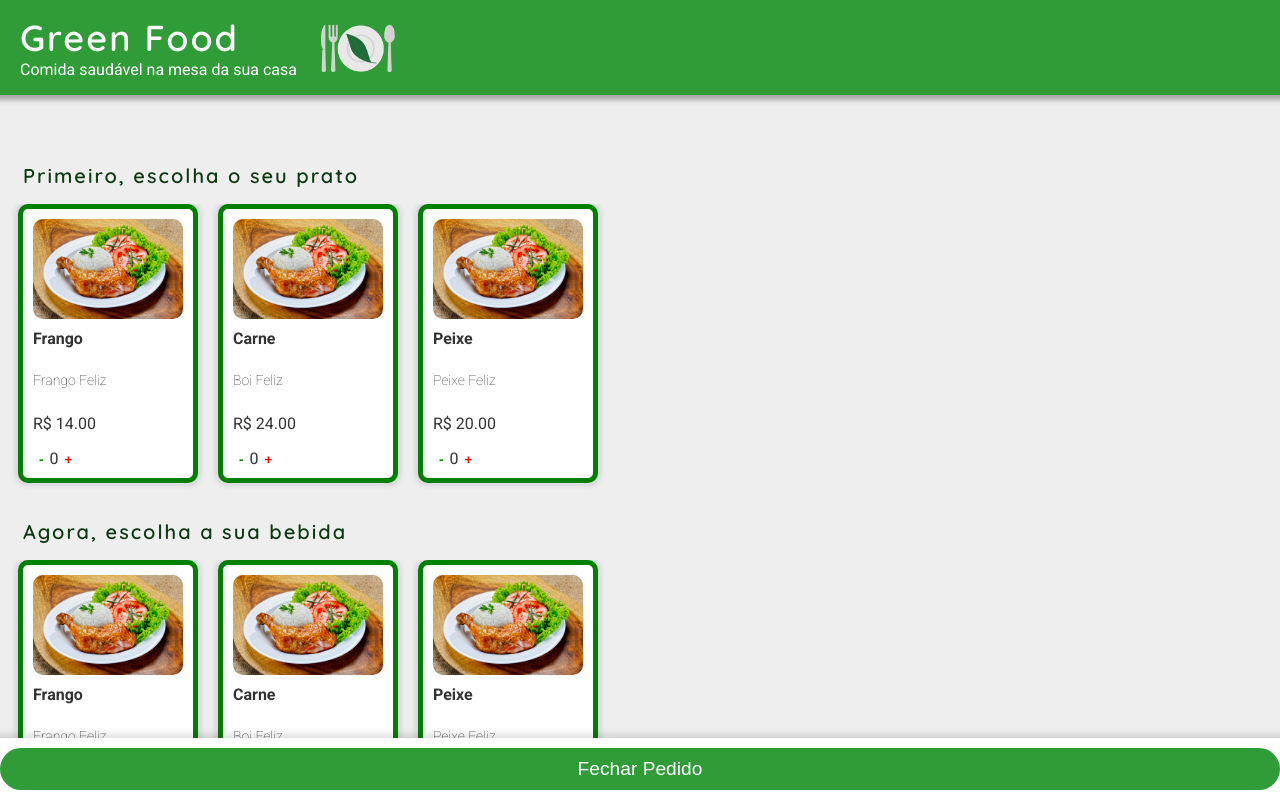
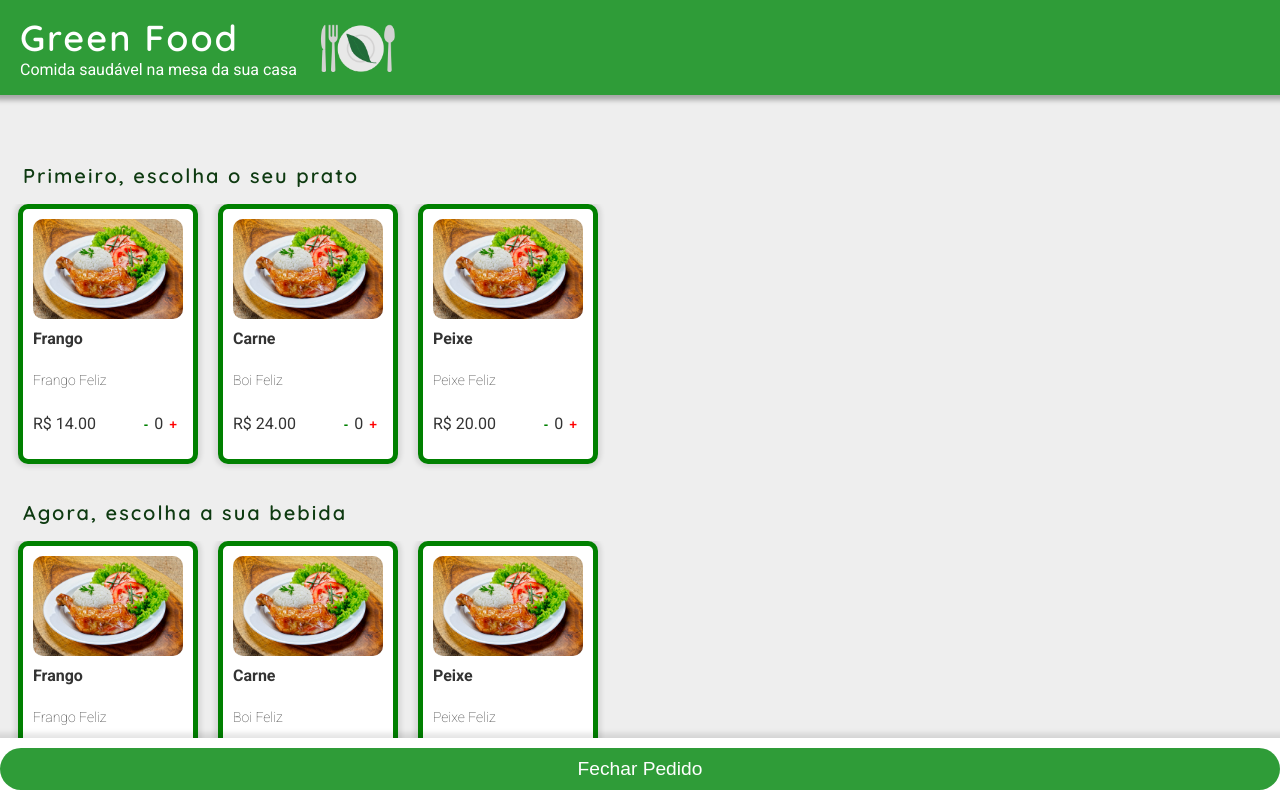
Before and after one commit to ligiadavilabozzi/green-foods, a React (Create React App) app: page / in a window 1280 px wide. Shown: the top 798 px of the page. Built offline with nearby package versions, Linux system fonts and the light colour scheme.

Commit message:
adjusting css of quantity and price

```diff
--- a/public/css/styles.css
+++ b/public/css/styles.css
@@ -21,8 +21,8 @@ body {
   align-items: center;
 }
 
-.text-header{
-  margin-right:10px
+.text-header {
+  margin-right: 10px
 }
 
 .subtitle {
@@ -50,7 +50,7 @@ h1 {
   margin-bottom: 0;
   font-weight: 600;
   letter-spacing: 2px;
-  margin-top:15px
+  margin-top: 15px
 }
 
 h3 {
@@ -120,6 +120,13 @@ h3 {
   box-shadow: 0 0 5px 5px rgba(0, 0, 0, 0.1);
 }
 
+.price {
+  display: flex;
+  flex-direction: row;
+  justify-content: space-between;
+}
+
+
 .close-order button {
   display: block;
   width: 100%;
--- a/src/components/Product.js
+++ b/src/components/Product.js
@@ -7,13 +7,15 @@ export default function Product(props) {
                 <h4>{product.name}</h4>
                 <p className='description'>{product.description}</p>
 
-                <p className='price'>R$ {product.price.toFixed(2)}</p>
-                <div className='quantity'>
-                    <button className='add'>-</button>
-                    <span>{product.quantity}</span>
-                    <button className='remove'>+</button>
+                <p className='price'>R$ {product.price.toFixed(2)}
+                    <div className='quantity'>
+                        <button className='add'>-</button>
+                        <span>{product.quantity}</span>
+                        <button className='remove'>+</button>
+                    </div>
+                </p>
 
-                </div>
+
             </li>
         </>
     )
```
